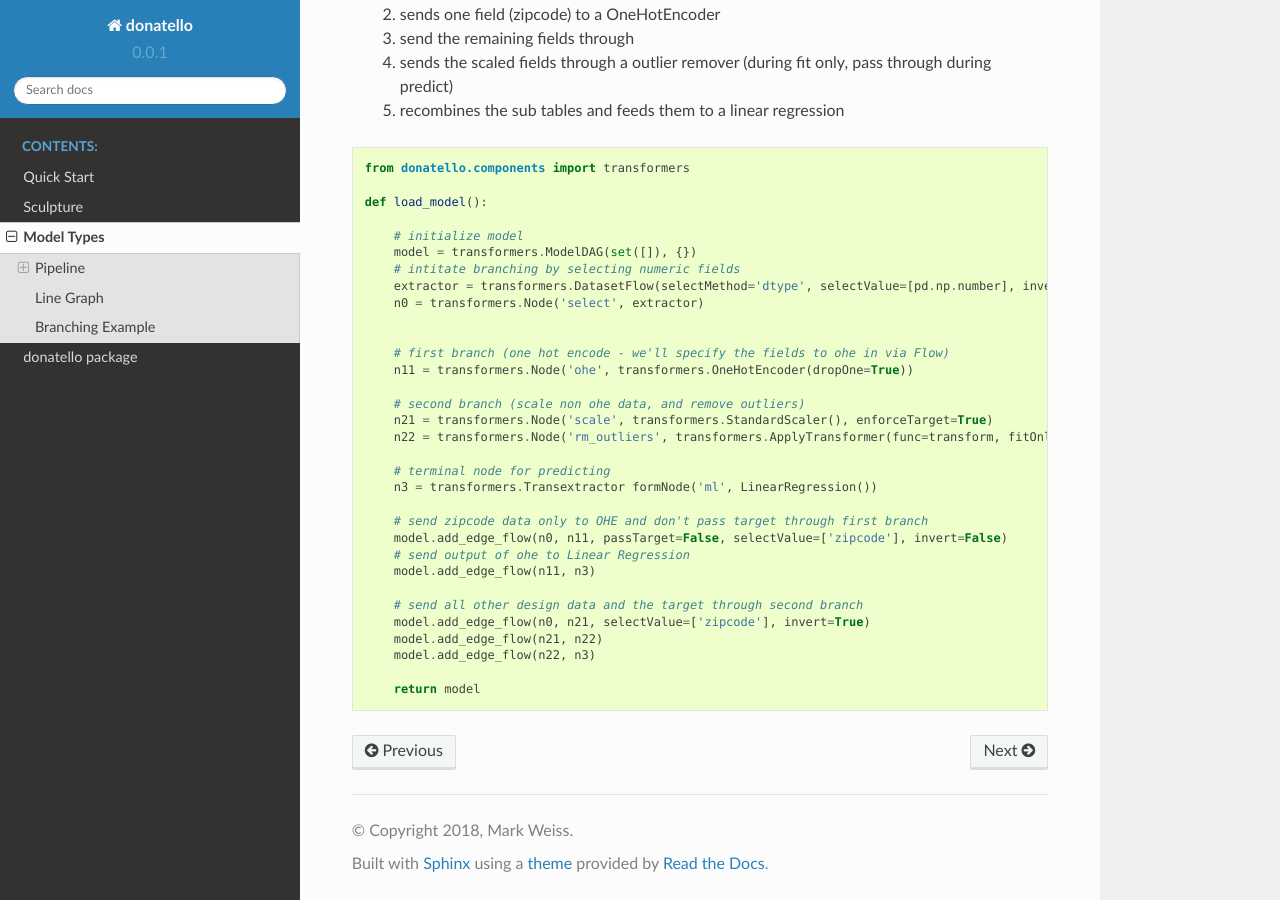
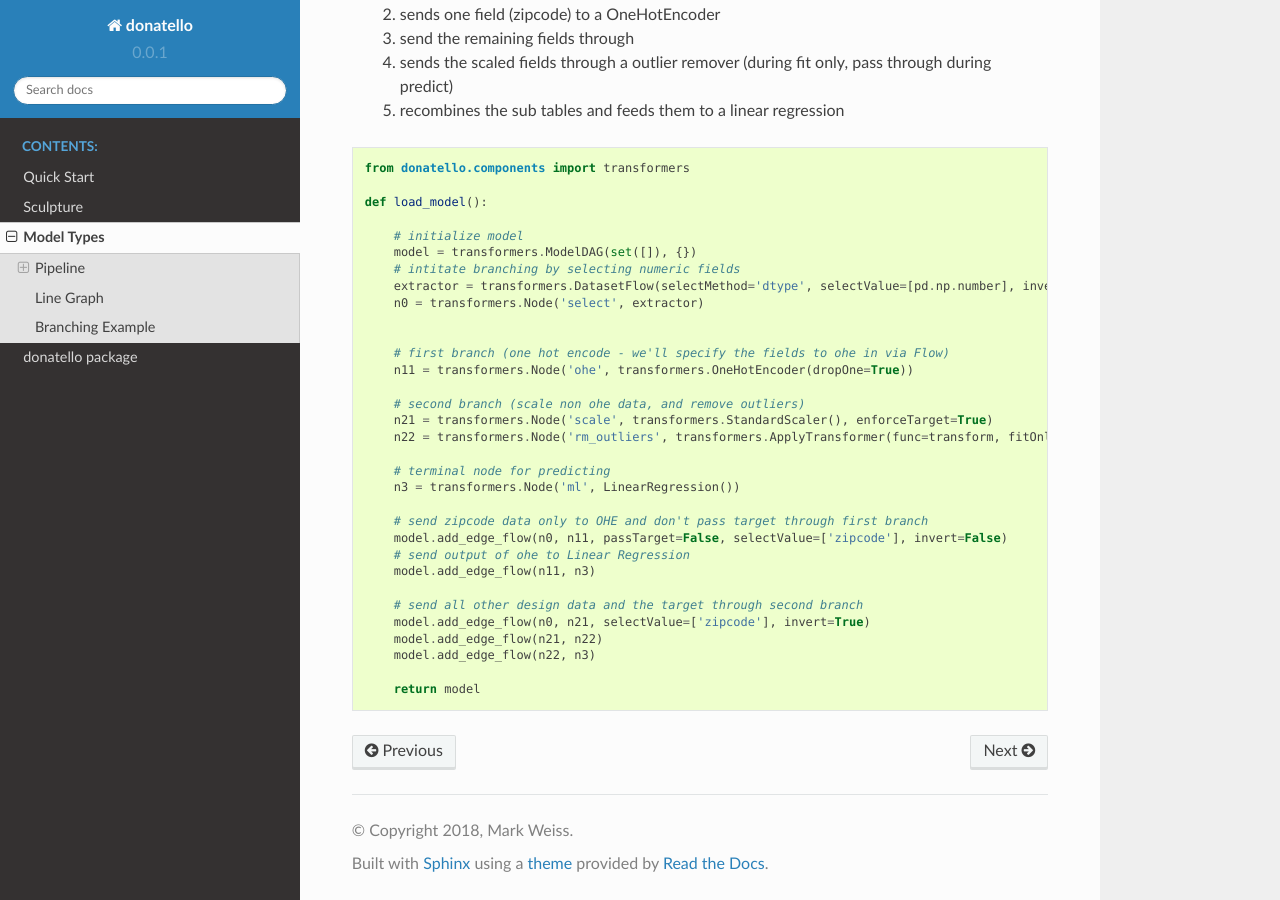
Before and after one commit to marksweissma/donatello, a Sphinx documentation site: the page built from docs/source/model_types.rst, in a window 1280 px wide and 900 px high, scrolled down 2438 px. Built offline with Sphinx 7.4.7 and the Read the Docs theme 2.0.0, drawn with Linux system fonts in a browser that asks for light colours.

Commit message:
doc updates

```diff
--- a/docs/source/model_types.rst
+++ b/docs/source/model_types.rst
@@ -150,7 +150,7 @@ This example shows a graph which
        n22 = transformers.Node('rm_outliers', transformers.ApplyTransformer(func=transform, fitOnly=True))
 
        # terminal node for predicting
-       n3 = transformers.Transextractor formNode('ml', LinearRegression())
+       n3 = transformers.Node('ml', LinearRegression())
 
        # send zipcode data only to OHE and don't pass target through first branch
        model.add_edge_flow(n0, n11, passTarget=False, selectValue=['zipcode'], invert=False)
```
